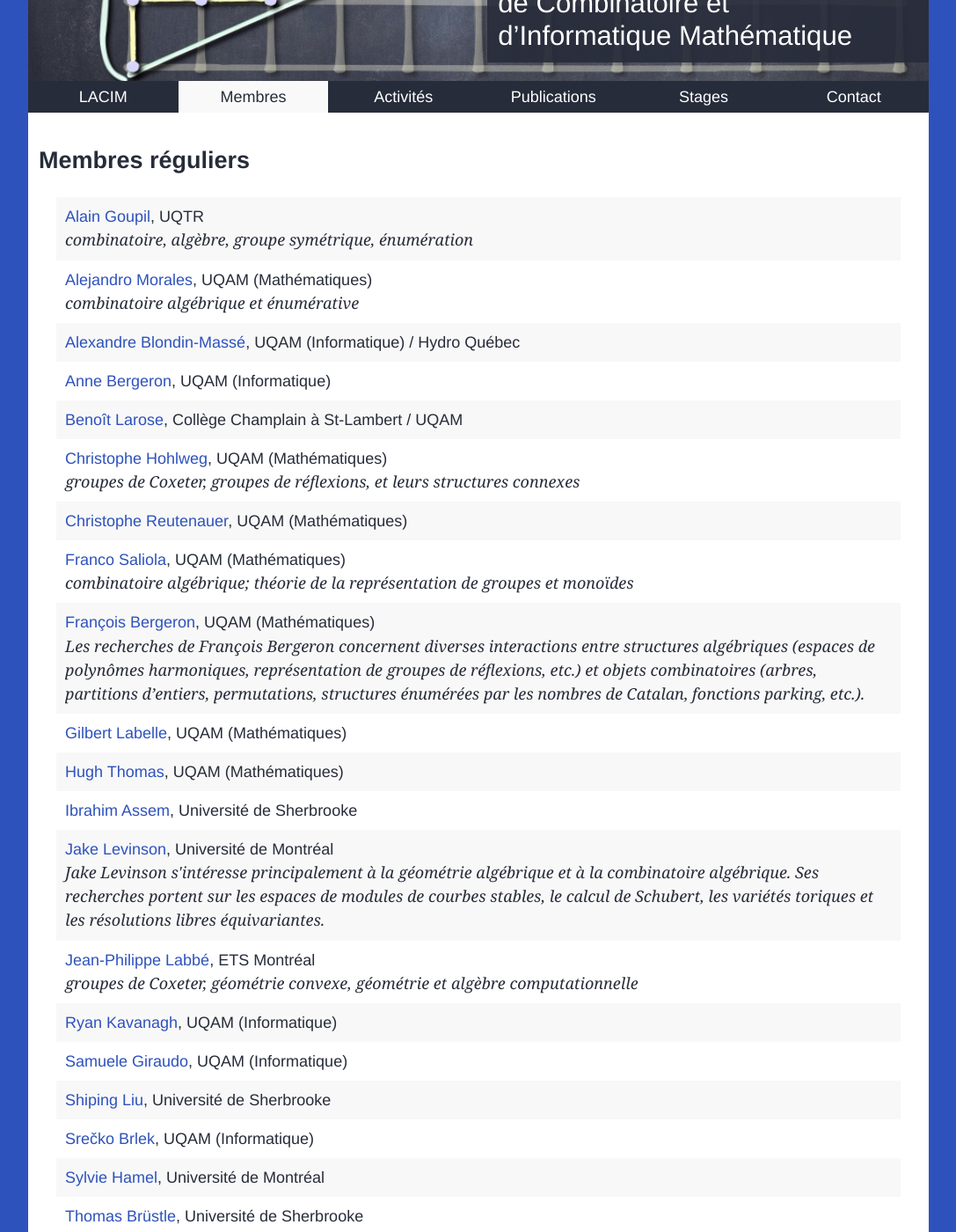
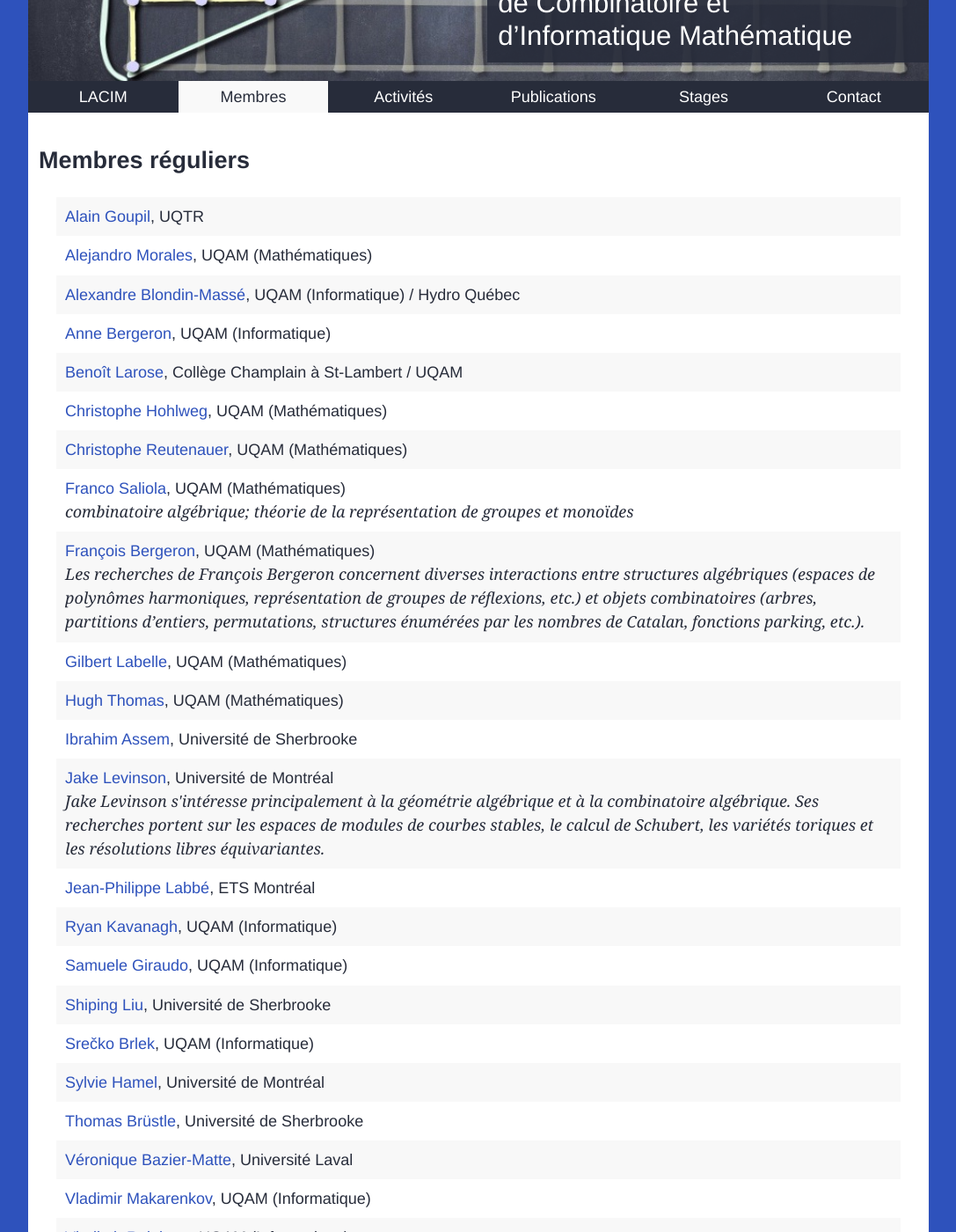
Before and after one commit to lacim-uqam/lacim-uqam.github.io, a Jekyll site: the page built from fr/membres.md, in a window 1280 px wide and 1400 px high, scrolled down 359 px. Shown: the whole window at 88% size, without its empty margins (96-1183 px from the left). Built offline with Jekyll 4.4.1, drawn with Linux system fonts in a browser that asks for light colours.

Commit message:
update research interests for some regular members

```diff
--- a/_data/members/regular.yml
+++ b/_data/members/regular.yml
@@ -3,14 +3,12 @@
   email: Alain.Goupil@uqtr.ca
   website: https://oraprdnt.uqtr.uquebec.ca/portail/genw050.afficher_fiche_perso?owa_cd_secteur=1800&owa_cd_fonction=57&owa_no_personne=456131&owa_contexte=$1645-73
   category: Membre régulier
-  interets_de_recherche: combinatoire, algèbre, groupe symétrique, énumération
 
 - name: Alejandro Morales
   affiliation: UQAM (Mathématiques)
   email: morales_borrero.alejandro@uqam.ca
   website: https://sites.google.com/view/ahmorales
   category: Membre régulier
-  interets_de_recherche: combinatoire algébrique et énumérative
 
 - name: Alexandre Blondin-Massé
   affiliation: UQAM (Informatique) / Hydro Québec
@@ -35,7 +33,6 @@
   email: hohlweg.christophe@uqam.ca
   website: https://hohlweg.math.uqam.ca/
   category: Membre régulier
-  interets_de_recherche: groupes de Coxeter, groupes de réflexions, et leurs structures connexes
 
 - name: Christophe Reutenauer
   affiliation: UQAM (Mathématiques)
@@ -57,6 +54,7 @@
   website: http://bergeron.math.uqam.ca/
   category: Membre régulier
   interets_de_recherche: Les recherches de François Bergeron concernent diverses interactions entre structures algébriques (espaces de polynômes harmoniques, représentation de groupes de réflexions, etc.) et objets combinatoires (arbres, partitions d’entiers, permutations, structures énumérées par les nombres de Catalan, fonctions parking, etc.).
+  research_interests: François Bergeron's research involves the study of interesting interactions between algebraic structures (spaces of diagonal harmonic polynomials, representations of reflection groups, etc.) and combinatorial objects (trees, integer partitions, permutations, Catalan structures, parking functions, etc.).
 
 - name: Gilbert Labelle
   affiliation: UQAM (Mathématiques)
@@ -82,13 +80,13 @@
   website: https://dms.umontreal.ca/~levinsonj/
   category: Membre régulier
   interets_de_recherche: Jake Levinson s'intéresse principalement à la géométrie algébrique et à la combinatoire algébrique. Ses recherches portent sur les espaces de modules de courbes stables, le calcul de Schubert, les variétés toriques et les résolutions libres équivariantes.
+  research_interests: Jake Levinson is primarily interested in algebraic geometry and algebraic combinatorics. His current research involves moduli of stable curves, Schubert calculus, toric varieties and equivariant free resolutions.
 
 - name: Jean-Philippe Labbé
   affiliation: ETS Montréal
   email: jean-philippe.labbe@etsmtl.ca
   website: https://jplab.github.io/
   category: Membre régulier
-  interets_de_recherche: groupes de Coxeter, géométrie convexe, géométrie et algèbre computationnelle
 
 - name: Ryan Kavanagh
   affiliation: UQAM (Informatique)
```
